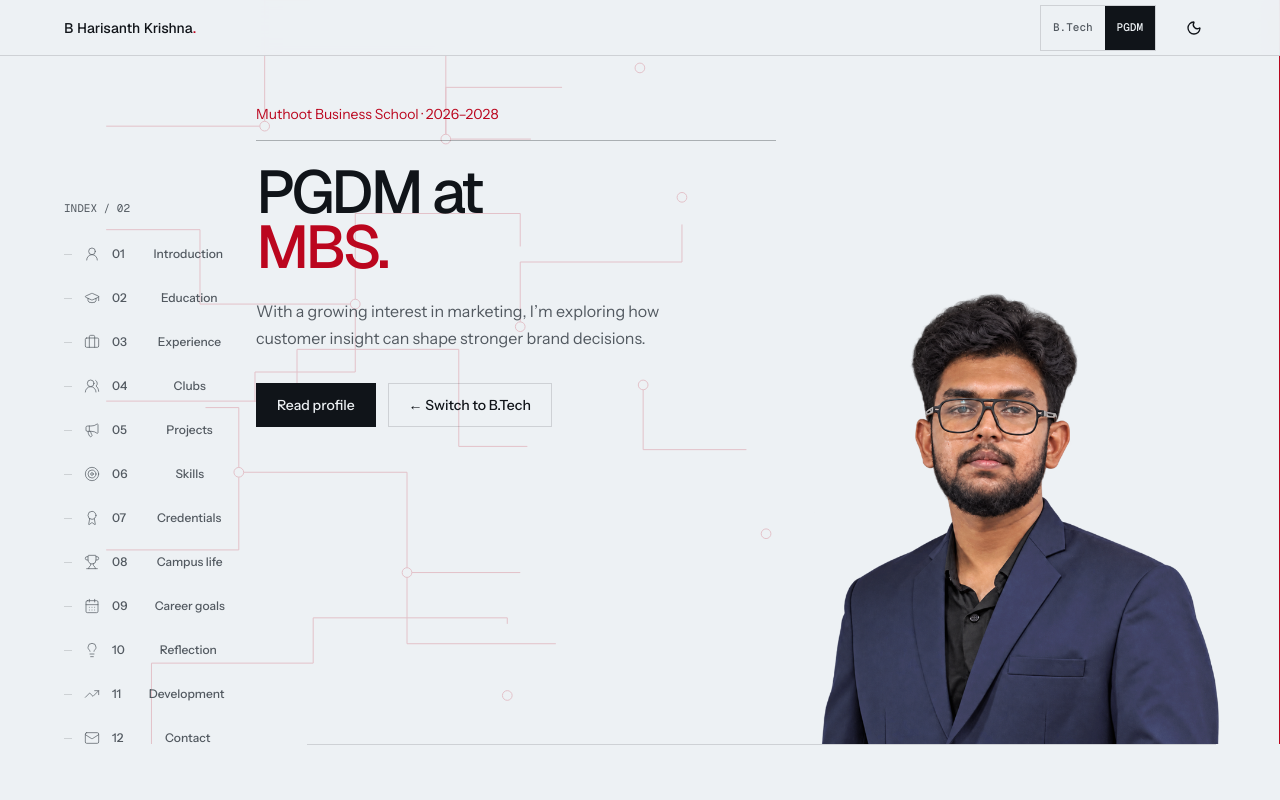
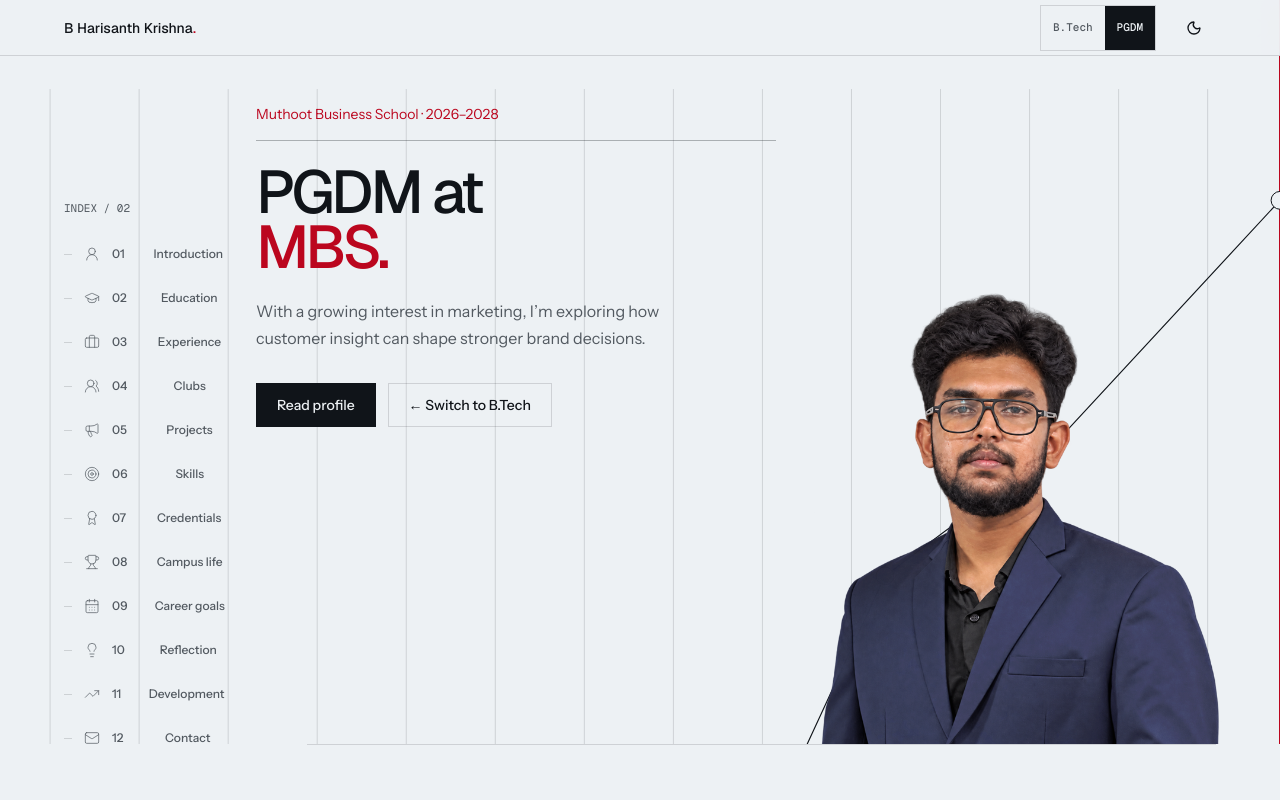
Before and after one commit to Harisanth-2004/harisanth-portfolio, a React (Vite) app: page / in a window 1280 px wide. Shown: the top 800 px of the page. Built offline with nearby package versions, Linux system fonts and the light colour scheme.

Commit message:
Add PGDM graph portrait treatment

```diff
--- a/src/components/portfolio/Hero.tsx
+++ b/src/components/portfolio/Hero.tsx
@@ -263,7 +263,7 @@
         inert={mode !== "mgmt"}
         className="invisible absolute inset-0 z-10"
       >
-        <Schematic className="management-schematic" />
+        <Schematic variant="graph" className="management-graph" />
         <figure aria-hidden="true" className="hero-portrait hero-portrait-mgmt">
           <img
             src={portrait}
```
